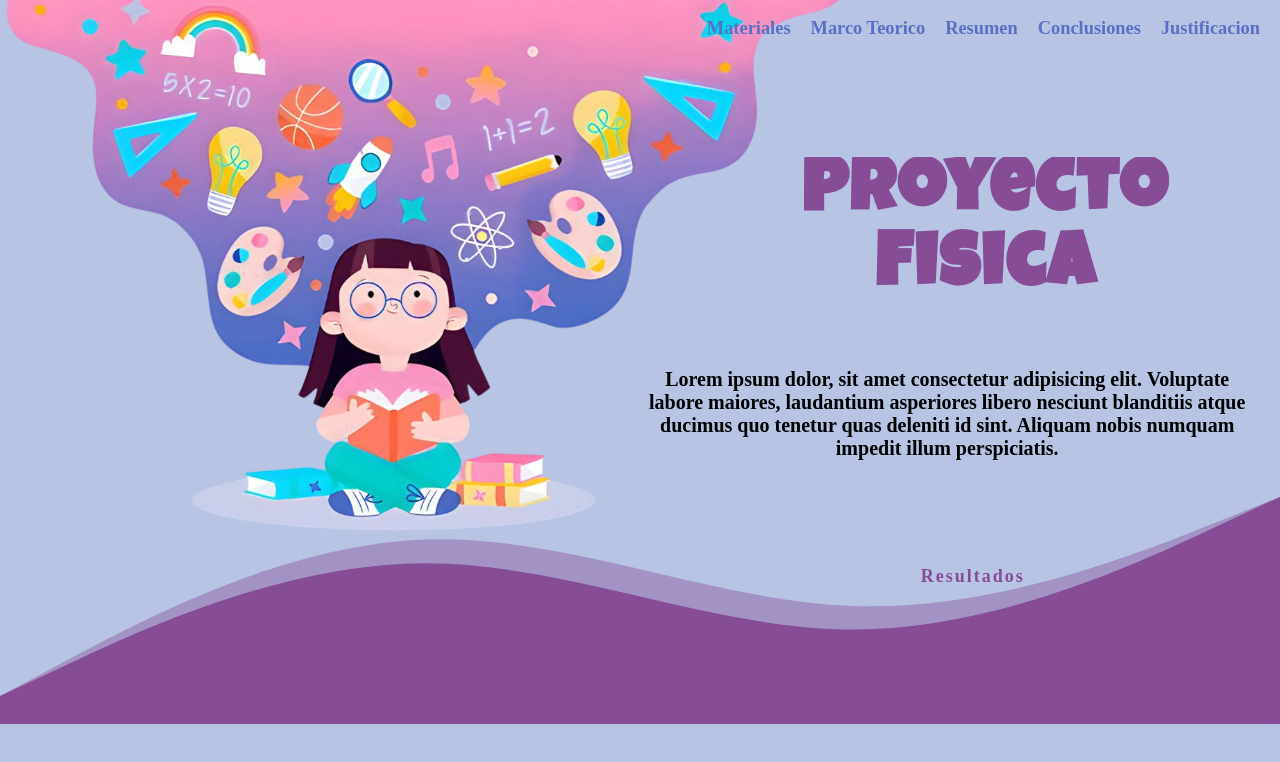
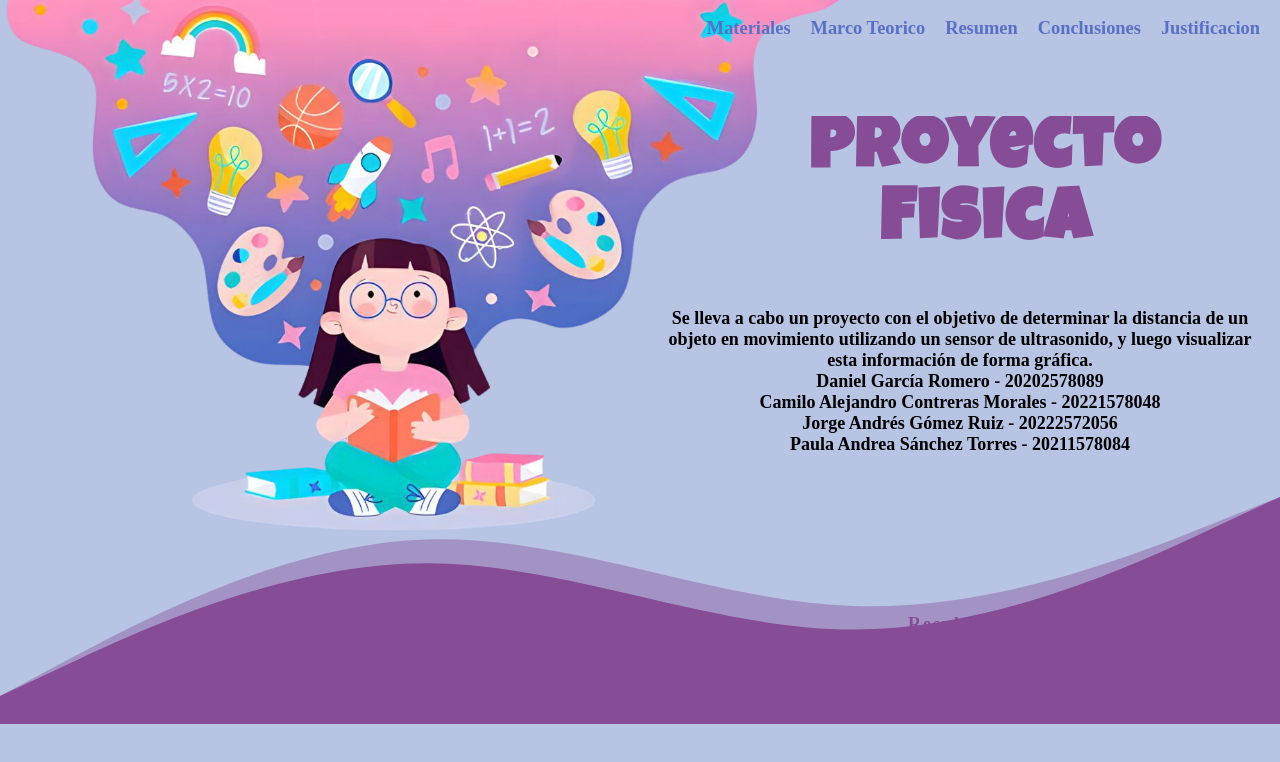
Before and after one commit to PauSanchezzz/FisicaFront-end, a React (Vite) app: page / in a window 1280 px wide. Shown: the top 762 px of the page. Built offline with nearby package versions, Linux system fonts and the light colour scheme; a web font is replaced by a local one.

Commit message:
final changes

```diff
--- a/src/index.css
+++ b/src/index.css
@@ -23,8 +23,8 @@ body {
 
 .btn-results {
   position: absolute;
-  top: 72%;
-  left: 76%;
+  top: 78%;
+  left: 75%;
   transform: translate(-50%, -50%);
   z-index: 8;
 }
@@ -93,9 +93,9 @@ body {
   position: fixed;
   z-index: 2;
   font-family: 'Luckiest Guy', cursive;
-  top: 29%;
+  top: 23.5%;
   left: 77%;
-  font-size: 50px;
+  font-size: 48px;
   text-align: center;
   line-height: 1;
   letter-spacing: 0.050em;
@@ -110,10 +110,10 @@ body {
   z-index: 2;
   white-space: pre-line;
   text-align: center;
-  top: 46%;
-  left: 50%;
+  top: 38.5%;
+  left: 52%;
   padding: 0 2% 0 0;
-  font-size: 20px;
+  font-size: 18px;
 }
 
 .title-resu {
--- a/src/pages/Abstract.jsx
+++ b/src/pages/Abstract.jsx
@@ -13,7 +13,7 @@ export function Abstract() {
           El proyecto utiliza tecnologías como Arduino, Protoboard, y un sensor
           de Ultrasonido, además de JavaScript, HTML, CSS y chart.js. El
           objetivo es recopilar datos de distancia y tiempo utilizando el sensor
-          y el Arduino, para luego calcular la velocidad del objeto en
+          y el Arduino, para luego calcular la distancia de un objeto en
           movimiento. La información se presentará mediante gráficas en una
           página web desarrollada con tecnologías web en el frontend y procesada
           en el backend con JavaScript. El proyecto requerirá una etapa de
--- a/src/pages/Home.jsx
+++ b/src/pages/Home.jsx
@@ -9,10 +9,15 @@ export function Home() {
       </section>
       <article className="text-index">
         <p className="text">
-          Lorem ipsum dolor, sit amet consectetur adipisicing elit. Voluptate
-          labore maiores, laudantium asperiores libero nesciunt blanditiis atque
-          ducimus quo tenetur quas deleniti id sint. Aliquam nobis numquam
-          impedit illum perspiciatis.
+          Se lleva a cabo un proyecto con el objetivo de determinar la distancia
+          de un objeto en movimiento utilizando un sensor de ultrasonido, y
+          luego visualizar esta información de forma gráfica.
+          <br />
+          Daniel García Romero - 20202578089
+          <br />
+          Camilo Alejandro Contreras Morales - 20221578048 <br />
+          Jorge Andrés Gómez Ruiz - 20222572056 <br />
+          Paula Andrea Sánchez Torres - 20211578084 <br />
         </p>
       </article>
       <section className="btn-results">
--- a/src/pages/Members.jsx
+++ /dev/null
@@ -1,27 +0,0 @@
-import { Header } from "../components/Header";
-import { Footer } from "../components/Footer";
-import { HomeButton } from "../components/HomeButton";
-export function Members() {
-  return (
-    <>
-      <Header />
-      <section className="title-members">
-        <h1>Integrantes</h1>
-      </section>
-      <section className="image-members">
-        <img className="member one" src="./public/fotoDaniel2.jpg" alt="" />
-        <p className="memeber-text name-one">Daniel García Romero</p>
-        <img className="member" src="./public/fotoAndres2.jpg" alt="" />
-        <p className="memeber-text name-two">Jorge Andrés Gómez Ruiz</p>
-        <img className="member" src="./public/foto1.jpg" alt="" />
-        <p className="memeber-text name-three">
-          Camilo Alejandro Contreras Morales
-        </p>
-        <img className="member" src="./public/fotoPaula.jpg" alt="" />
-        <p className="memeber-text name-four">Paula Andrea Sánchez Torres</p>
-      </section>
-      <HomeButton />
-      <Footer />
-    </>
-  );
-}
```
